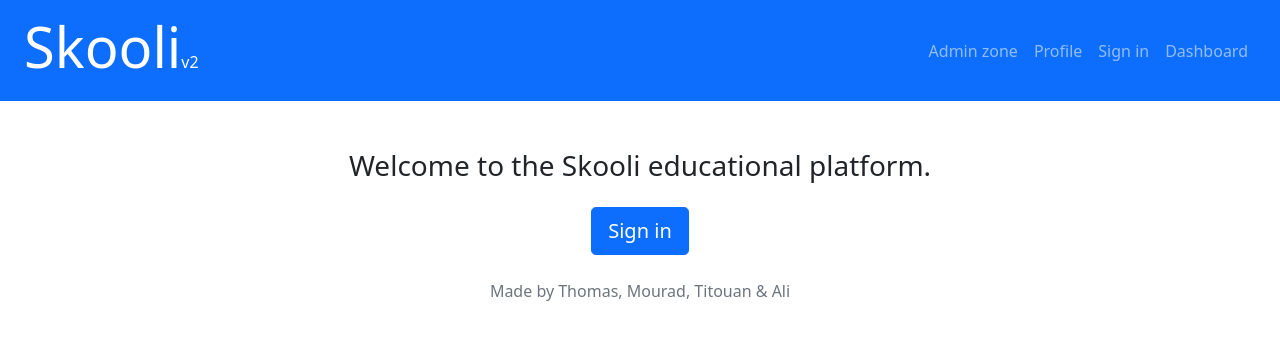
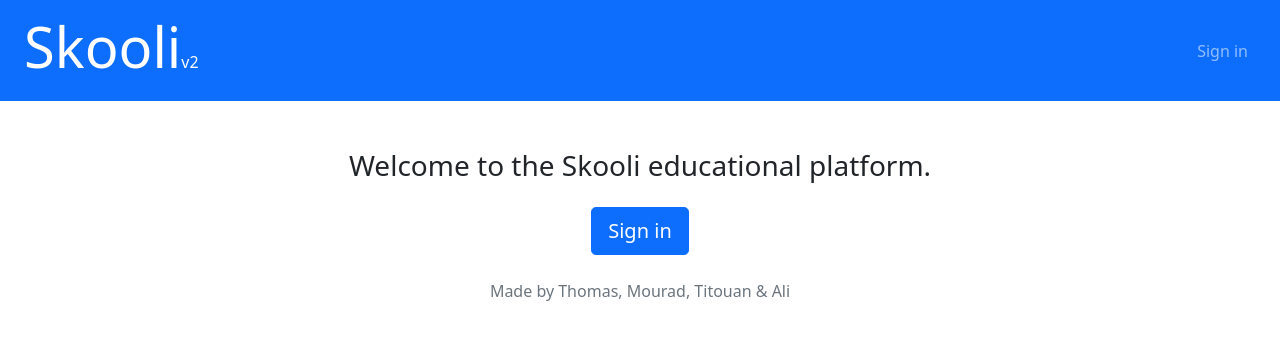
Before and after one commit to zshelali/angular-skooli, an Angular app: page / in a window 1280 px wide. Shown: the top 340 px of the page. Built offline with nearby package versions, Linux system fonts and the light colour scheme.

Commit message:
Refactor navbar component to conditionally display menu items based on user authentication and role

```diff
--- a/src/app/navbar/navbar.component.html
+++ b/src/app/navbar/navbar.component.html
@@ -9,11 +9,14 @@
 
     <div class="collapse navbar-collapse" id="navbarNav">
       <ul class="navbar-nav ms-auto">
-        <li class="nav-item">
+        <li class="nav-item" *ngIf="isLoggedIn() && (getUserRole() === 'admin' || getUserRole() === 'profadmin')">
           <a class="nav-link" routerLink="/admin">Admin zone</a>
         </li>
-        <li class="nav-item">
+        <li class="nav-item" *ngIf="isLoggedIn()">
           <a class="nav-link" routerLink="/profile">Profile</a>
+        </li>
+        <li class="nav-item" *ngIf="isLoggedIn()">
+          <a class="nav-link" routerLink="/dashboard">Dashboard</a>
         </li>
         <li class="nav-item" *ngIf="!isLoggedIn()">
           <a class="nav-link" routerLink="/login">Sign in</a>
@@ -21,9 +24,6 @@
         <li class="nav-item" *ngIf="isLoggedIn()">
           <a class="nav-link" href="#" (click)="logout()">Logout</a>
         </li>
-        <li class="nav-item">
-          <a class="nav-link" routerLink="/dashboard">Dashboard</a>
-        </li>
       </ul>
     </div>
   </nav>
--- a/src/app/navbar/navbar.component.ts
+++ b/src/app/navbar/navbar.component.ts
@@ -22,4 +22,13 @@ export class NavbarComponent implements OnInit {
     this.router.navigate(['/login']);
   }
 
+  getUserRole(): string | null {
+    const user = localStorage.getItem('user');
+    if (user) {
+      const parsedUser = JSON.parse(user);
+      return parsedUser.role || null;
+    }
+    return null;
+  }
+
 }
```
